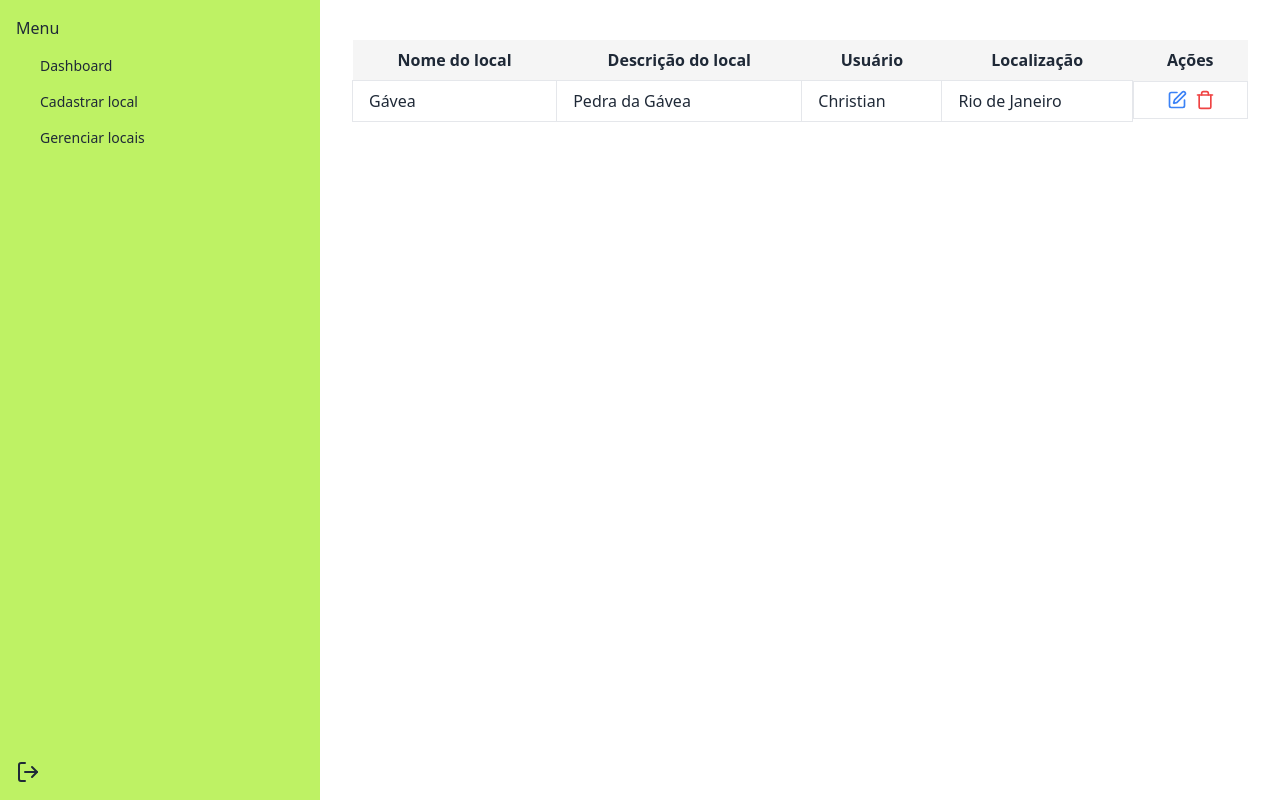
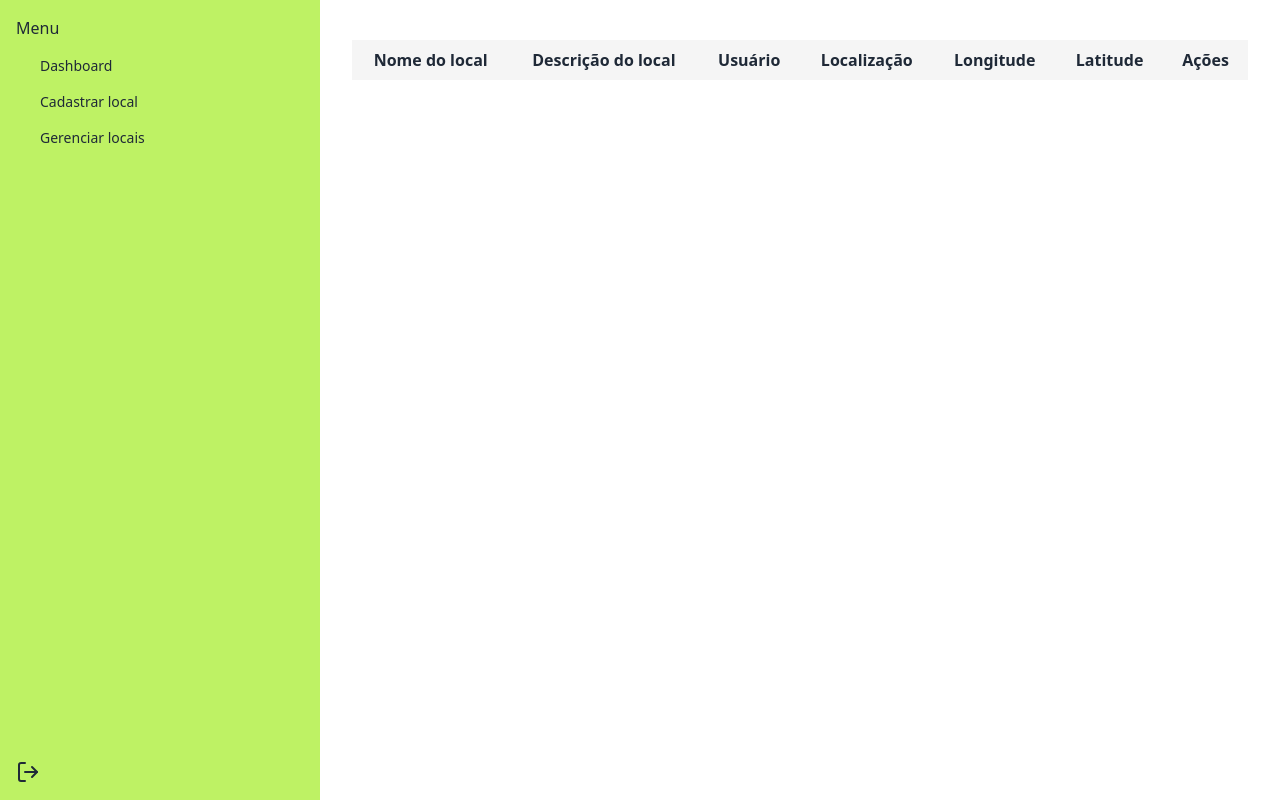
Before and after one commit to Geeobarros/natureza365-FE, a React (Vite) app: page /dashboard/gerenciar-locais in a window 1280 px wide. Built offline with nearby package versions, Linux system fonts and the light colour scheme; data requests are answered from the project's data file.

Commit message:
funcionalidade de atualizar locais

```diff
--- a/db.json
+++ b/db.json
@@ -78,26 +78,5 @@
       "id": "20dd"
     }
   ],
-  "locais": [
-    {
-      "id": "51c8",
-      "nomeLocal": "asasa",
-      "descricao": "asasas",
-      "idUsuario": "asas",
-      "cep": "06397-290",
-      "localizacao": "Rua Boa Vista, Vila Lourdes, Carapicuíba - SP",
-      "longitude": "",
-      "latitude": ""
-    },
-    {
-      "id": "d8c0",
-      "nomeLocal": "Praia dos ingleses",
-      "descricao": "padad",
-      "idUsuario": "1255",
-      "cep": "88058-500",
-      "localizacao": "Rua das Gaivotas, Ingleses do Rio Vermelho, Florianópolis - SC",
-      "longitude": "",
-      "latitude": ""
-    }
-  ]
+  "locais": []
 }
--- a/src/api/endpoints.js
+++ b/src/api/endpoints.js
@@ -13,7 +13,7 @@ export const getUsers = () => axios.get(`${urlPrefix}/usuarios`)
     console.error(error);
     })
 
-export const getUser = (id) => axios.get(`${urlPrefix}/usuarios/:${id}`)
+export const getUser = (id) => axios.get(`${urlPrefix}/usuarios/${id}`)
     .then(function (response) {
 
     console.log(response);
@@ -33,7 +33,7 @@ export const addUser = () => axios.post(`${urlPrefix}/usuarios/`)
     console.error(error);
     })
 
-export const editUser = (id) => axios.put(`${urlPrefix}/usuarios/:${id}`)
+export const editUser = (id) => axios.put(`${urlPrefix}/usuarios/${id}`)
     .then(function (response) {
 
     console.log(response);
@@ -43,7 +43,7 @@ export const editUser = (id) => axios.put(`${urlPrefix}/usuarios/:${id}`)
     console.error(error);
     })
 
-export const deleteUser = (id) => axios.delete(`${urlPrefix}/usuarios/:${id}`)
+export const deleteUser = (id) => axios.delete(`${urlPrefix}/usuarios/${id}`)
     .then(function (response) {
 
     console.log(response);
@@ -69,3 +69,22 @@ export const addLoccais = (values) => axios.post(`${urlPrefix}/locais`, values)
     .catch(function (error) {
     console.error(error);
     })
+
+export const deleteLocal = (id) => axios.delete(`${urlPrefix}/locais/${id}`)
+    .then(function (response) {
+        return response.data;
+
+    })
+    .catch(function (error) {
+
+    console.error(error.message);
+    })
+
+export const atualizarLocal = async (id, data) =>  await axios
+    .put(`${urlPrefix}/locais/${id}`, data)
+    .then(function (response) {
+    return response.data;
+})
+.catch(function (error) {
+    console.error(error.message);
+})
--- a/src/pages/CadastrarLocais/index.jsx
+++ b/src/pages/CadastrarLocais/index.jsx
@@ -1,6 +1,7 @@
 import { useForm } from "react-hook-form";
 import axios from "axios";
 import { addLoccais } from "../../api/endpoints";
+import { useNavigate } from 'react-router'
 
 export default function CadastrarLocais() {
   const {
@@ -10,12 +11,16 @@ export default function CadastrarLocais() {
     formState: { errors },
   } = useForm();
 
+  const navigate = useNavigate()
+
   const onSubmit = (data) => {
-      addLoccais(data).then(
-        console.log(data),
-        alert("Local cadastrado com sucesso")
-
-      ).catch((error) => {
+      addLoccais(data)
+        .then((response) => {
+          console.log(response);
+          alert("Local cadastrado com sucesso");
+          navigate("/dashboard/gerenciar-locais");
+        })
+      .catch((error) => {
         alert('Houve um erro ao cadastrar usuário')
         console.log(error.message);
 
--- a/src/pages/Dashboard/index.jsx
+++ b/src/pages/Dashboard/index.jsx
@@ -11,9 +11,7 @@ export default function Dashboard() {
 
   useEffect(() => {
     getLocais().then((loc) => setLocais(loc));
-
   }, []);
-  getLocais()
 
   useEffect(() => {
     getLocais().then((loc) => setQtdLocais(loc.length));
@@ -55,7 +53,6 @@ export default function Dashboard() {
       <div className="flex justify-center mt-10">
         <div className="overflow-x-auto w-full max-w-4xl">
           <table className="table-auto w-full">
-
             <thead className="bg-neutral-100">
               <tr>
                 <th className="px-4 py-2">Nome do local</th>
--- a/src/pages/GerenciarLocais/index.jsx
+++ b/src/pages/GerenciarLocais/index.jsx
@@ -1,10 +1,14 @@
-import { useState } from "react";
+import { useEffect, useState } from "react";
 import { Edit, Trash } from "lucide-react";
 import { useForm } from "react-hook-form";
 import axios from "axios";
+import { getLocais, deleteLocal, atualizarLocal } from "../../api/endpoints";
 
 export default function GerenciarLocais() {
-  const [editarLocal, setEditarLocal] = useState(null);
+  const [editarLocal, setEditarLocal] = useState(false);
+  const [locais, setLocais] = useState([]);
+  const [editandoId, setEdtandoId] = useState('')
+
   const {
     register,
     handleSubmit,
@@ -14,23 +18,43 @@ export default function GerenciarLocais() {
 
 
   const editForm = (local) => {
-    setEditarLocal(local);
-    setValue("nome", local.nome);
+    setEditarLocal(!editarLocal);
+    setEdtandoId(local.id);
+    setValue("nomeLocal", local.nomeLocal);
     setValue("descricao", local.descricao);
-    setValue("usuario", local.usuario);
+    setValue("idUsuario", local.idUsuario);
     setValue("cep", local.cep);
     setValue("localizacao", local.localizacao);
     setValue("latitude", local.latitude);
     setValue("longitude", local.longitude);
+
   };
 
-  const deleteForm = (id) => {
+  useEffect(() => {
+    getLocais().then((loc) => setLocais(loc));
+  }, []);
+
+
+  const onDelete = (id) => {
+    deleteLocal(id).then(() => {
+      getLocais().then((loc) => setLocais(loc));
+    })
+
     console.log(`Excluindo local com ID: ${id}`);
+  };
+
+  const onUpdate = (id, data) => {
+    atualizarLocal(id, data).then(() => {
+      getLocais().then((loc) => setLocais(loc));
+      setEditarLocal(null);
+
+    });
+    console.log(`Atualizando local com ID: ${id}`);
   };
 
   const onSubmit = (data) => {
     console.log("Dados do formulário:", data);
-    setEditarLocal(null);
+    onUpdate(editandoId, data);
   };
 
   const cepApi = async (cep) => {
@@ -50,18 +74,7 @@ export default function GerenciarLocais() {
     }
   };
 
-  const locais = [
-    {
-      id: 1,
-      nome: "Gávea",
-      descricao: "Pedra da Gávea",
-      usuario: "Christian",
-      cep: "",
-      localizacao: "Rio de Janeiro",
-      latitude: "-23.001",
-      longitude: "-43.299",
-    },
-  ];
+
 
   return (
     <div className="flex flex-col items-center mt-10">
@@ -77,7 +90,7 @@ export default function GerenciarLocais() {
             <input
               type="text"
               className="mt-1 block w-full border border-gray-300 rounded-md shadow-sm focus:border-indigo-500 focus:ring focus:ring-indigo-200 focus:ring-opacity-50"
-              {...register("nome", { required: true })}
+              {...register("nomeLocal", { required: true })}
             />
           </div>
           <div className="mb-4">
@@ -96,7 +109,7 @@ export default function GerenciarLocais() {
             <input
               type="text"
               className="mt-1 block w-full border border-gray-300 rounded-md shadow-sm focus:border-indigo-500 focus:ring focus:ring-indigo-200 focus:ring-opacity-50"
-              {...register("usuario", { required: true })}
+              {...register("idUsuario", { required: true })}
             />
           </div>
 
@@ -164,26 +177,32 @@ export default function GerenciarLocais() {
               <th className="px-4 py-2">Descrição do local</th>
               <th className="px-4 py-2">Usuário</th>
               <th className="px-4 py-2">Localização</th>
+              <th className="px-4 py-2">Longitude</th>
+              <th className="px-4 py-2">Latitude</th>
+
               <th className="px-4 py-2">Ações</th>
             </tr>
           </thead>
           <tbody>
             {locais.map((local) => (
               <tr key={local.id}>
-                <td className="border px-4 py-2">{local.nome}</td>
+                <td className="border px-4 py-2">{local.nomeLocal}</td>
                 <td className="border px-4 py-2">{local.descricao}</td>
-                <td className="border px-4 py-2">{local.usuario}</td>
+                <td className="border px-4 py-2">{local.idUsuario}</td>
                 <td className="border px-4 py-2">{local.localizacao}</td>
-                <td className="border px-4 py-2 flex justify-center items-center space-x-2">
+                <td className="border px-4 py-2">{local.longitude}</td>
+                <td className="border px-4 py-2">{local.latitude}</td>
+
+                <td className="border py-2 ">
                   <button
-                    className="text-blue-500 hover:text-blue-700"
+                    className="text-blue-500 hover:text-blue-700 mx-3"
                     onClick={() => editForm(local)}
                   >
                     <Edit className="w-5 h-5" />
                   </button>
                   <button
                     className="text-red-500 hover:text-red-700"
-                    onClick={() => deleteForm(local.id)}
+                    onClick={() => onDelete(local.id)}
                   >
                     <Trash className="w-5 h-5" />
                   </button>
```
